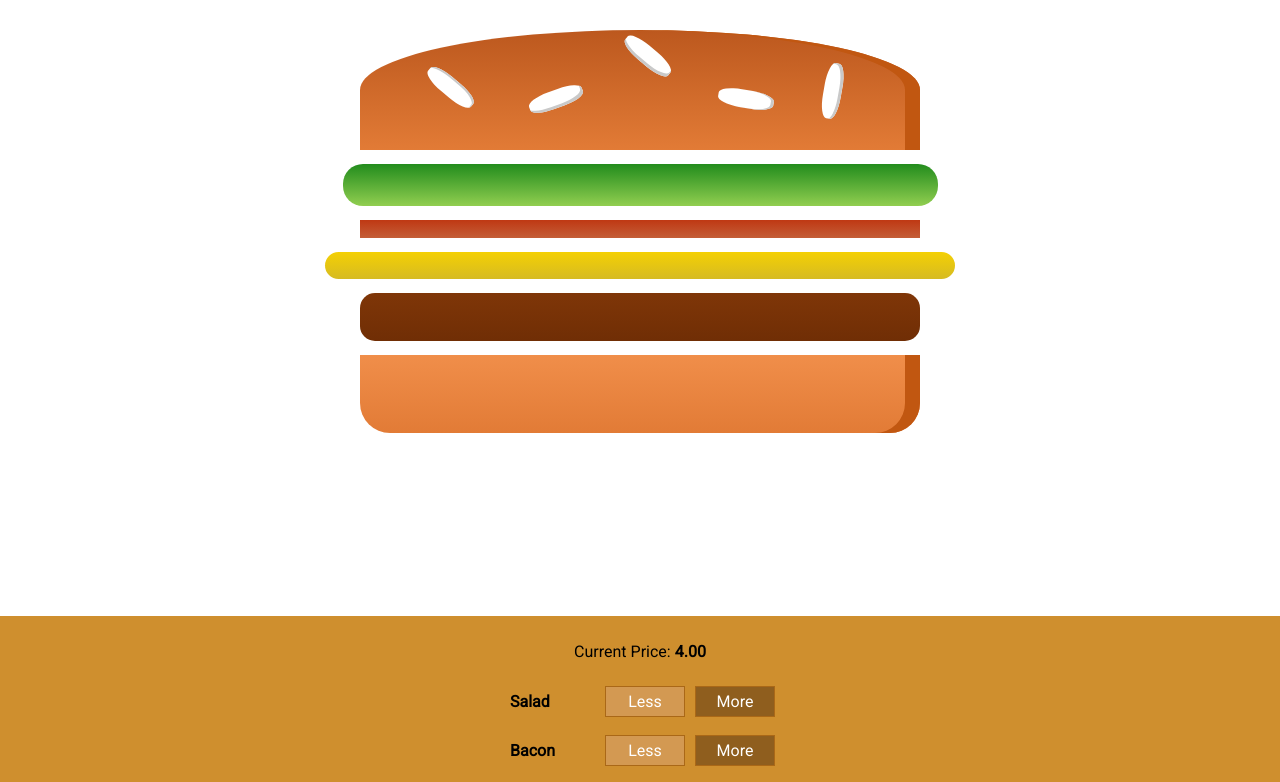
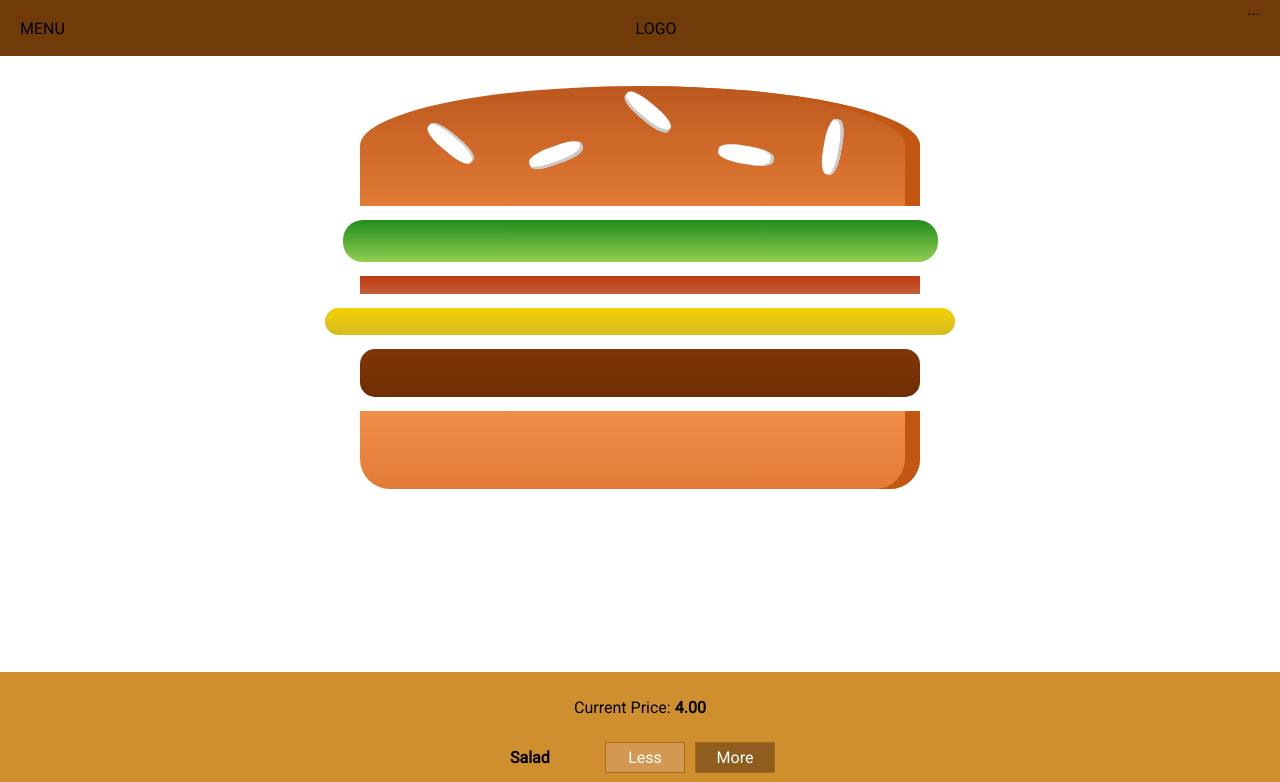
Before and after one commit to faustoazzaretti/burger-builder, a React app: page / in a window 1280 px wide. Shown: the top 782 px of the page. Built offline with nearby package versions, Linux system fonts and the light colour scheme.

Commit message:
Adding a Toobar

```diff
--- a/src/components/Layout/Layout.css
+++ b/src/components/Layout/Layout.css
@@ -1,3 +1,3 @@
 .Content {
-    margin-top: 16px;
+    margin-top: 72px;
 }
--- a/src/components/Layout/Layout.js
+++ b/src/components/Layout/Layout.js
@@ -2,9 +2,11 @@
 import classes from './Layout.css';
 import React from 'react';
 import Aux from '../../hoc/Auxi';
+import Toolbar from '../../components/Navigation/Toolbar/Toolbar';
 
 const layout = (props) => (
     <Aux>
+        <Toolbar />
         <main className="Content">
             {props.children}
         </main>
--- /dev/null
+++ b/src/components/Navigation/Toolbar/Toolbar.css
@@ -0,0 +1,19 @@
+.Toolbar {
+    display: flex;
+    justify-content: space-between;
+    align-items: center;
+    height: 56px;
+    width: 100%;
+    position: fixed;
+    top:0;
+    left: 0;
+    background-color: #703B09;
+    padding: 0 20px;
+    box-sizing: border-box;
+    z-index: 90;
+}
+
+.Toolbar nav {
+    height: 100%;
+
+}
--- /dev/null
+++ b/src/components/Navigation/Toolbar/Toolbar.js
@@ -0,0 +1,14 @@
+import './Toolbar.css';
+import React from 'react';
+
+const toolbar = (props) => (
+    <header className="Toolbar">
+        <div>MENU</div>
+        <div>LOGO</div>
+        <nav>
+            ...
+        </nav>
+    </header>
+);
+
+export default toolbar;
```
